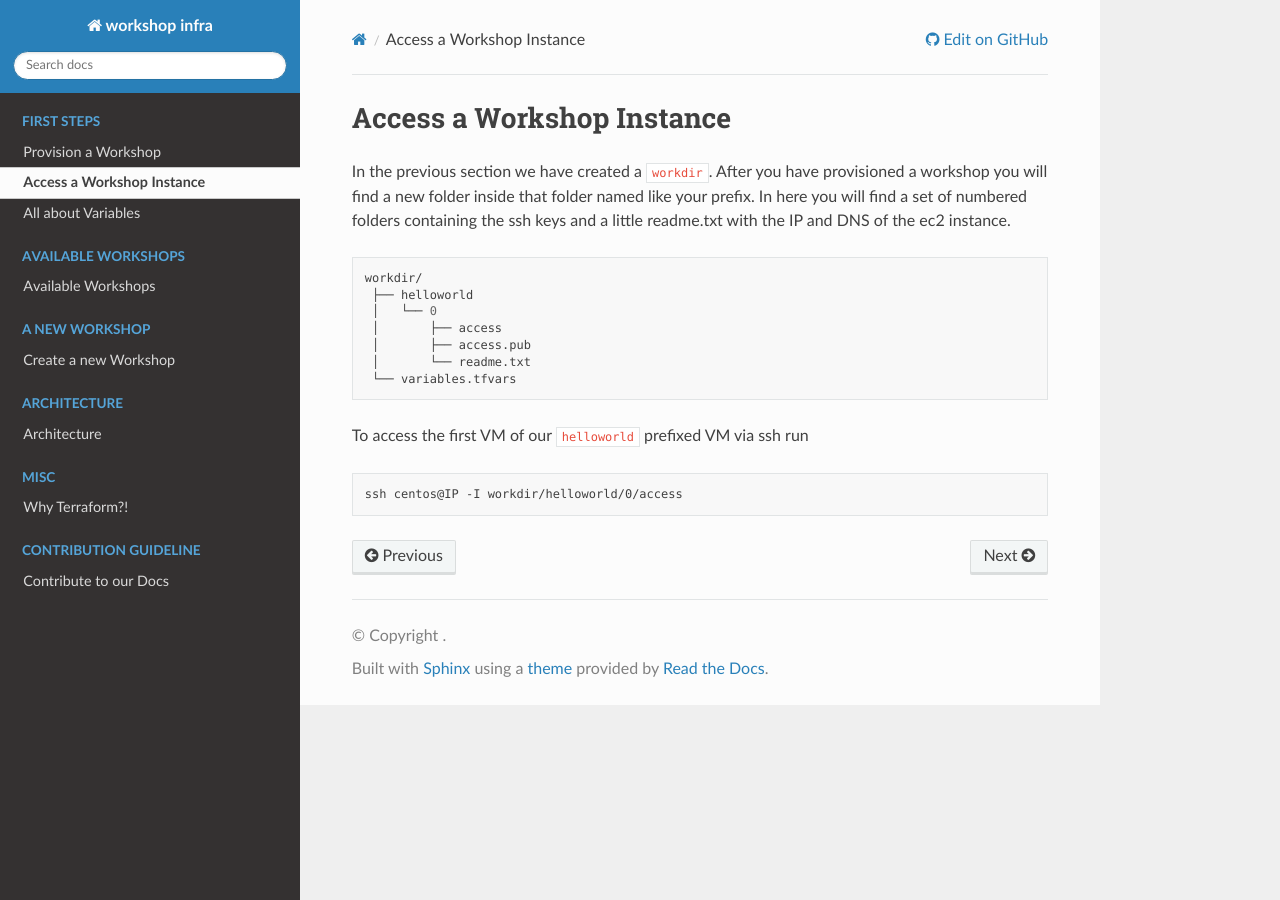
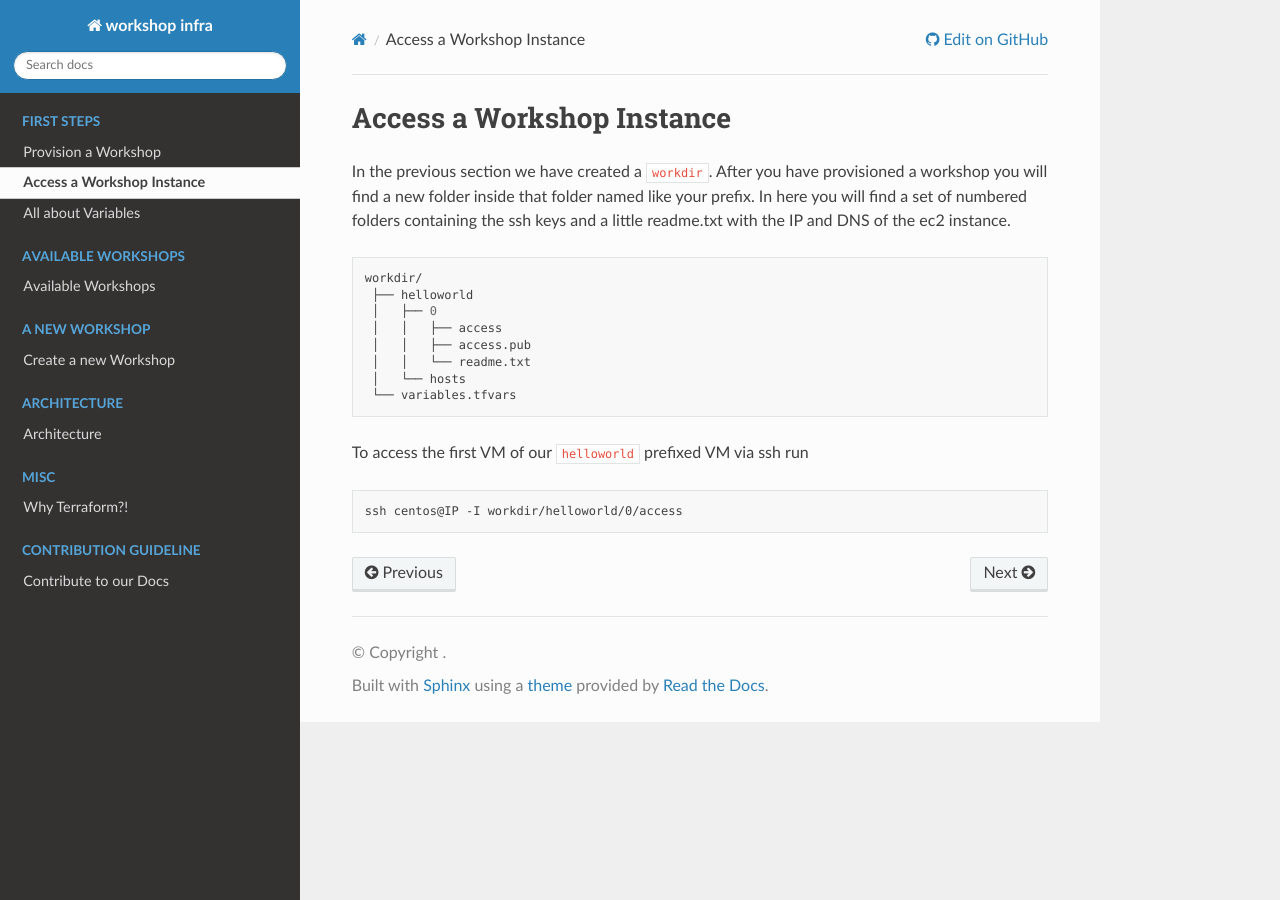
Before and after one commit to ckaserer/train, a Sphinx documentation site: the page built from docs/source/first_steps/access.rst, in a window 1280 px wide. Built offline with Sphinx 7.4.7 and the Read the Docs theme 2.0.0, drawn with Linux system fonts in a browser that asks for light colours.

```diff
--- a/docs/source/first_steps/access.rst
+++ b/docs/source/first_steps/access.rst
@@ -7,10 +7,11 @@ In the previous section we have created a :code:`workdir`. After you have provis
 
    workdir/
     ├── helloworld
-    │   └── 0
-    │       ├── access
-    │       ├── access.pub
-    │       └── readme.txt
+    │   ├── 0
+    │   │   ├── access
+    │   │   ├── access.pub
+    │   │   └── readme.txt
+    │   └── hosts
     └── variables.tfvars
 
 To access the first VM of our :code:`helloworld` prefixed VM via ssh run
```
Also changed, not shown: docs/source/first_steps/variables.rst (+14 -0 lines), 11 other files.
